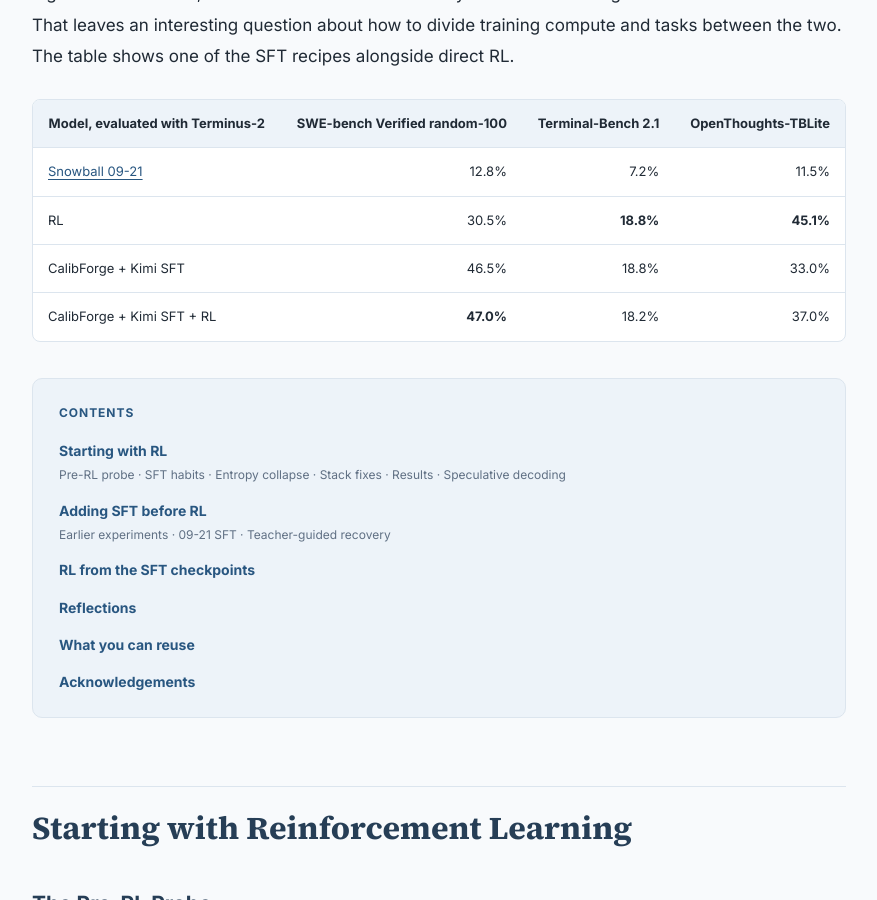
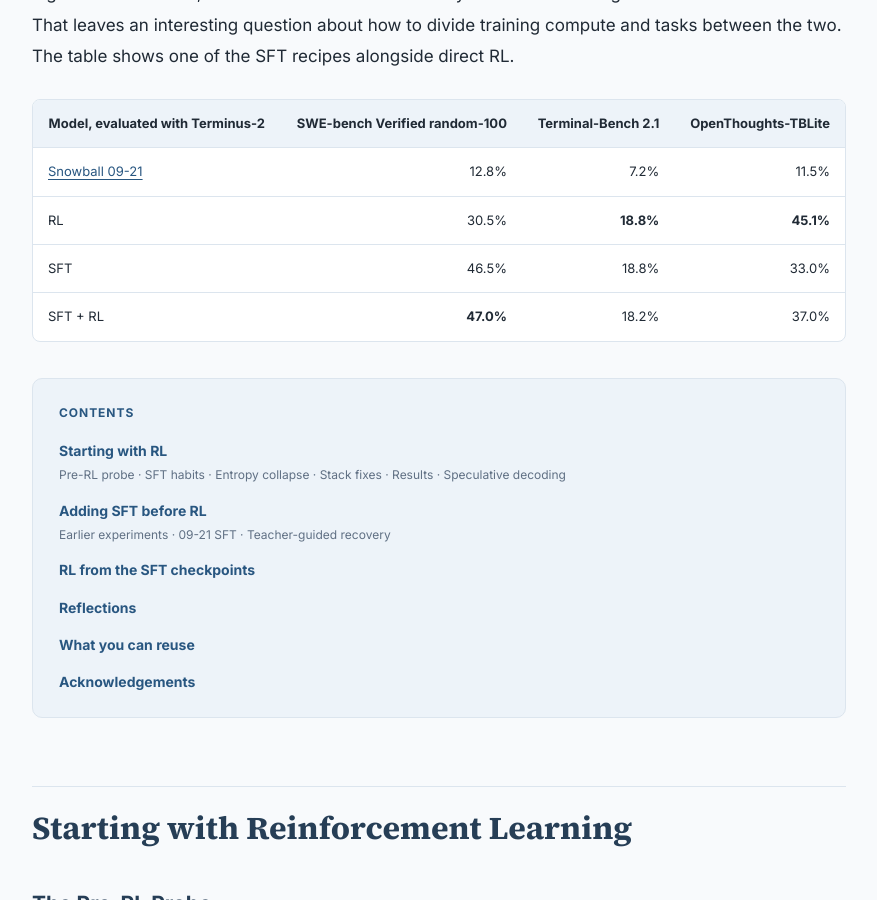
Before and after one commit to lukedhlee/lukedhlee.github.io, a Jekyll site: the page built from _posts/2026-10-21-turning-snowball-into-a-coding-agent.md, in a window 1280 px wide and 900 px high, scrolled down 1772 px. Shown: the whole window, without its empty margins (201-1078 px from the left). Built offline with Jekyll 4.4.1, drawn with Linux system fonts in a browser that asks for light colours.

Commit message:
Simplify opening table SFT labels

```diff
--- a/_posts/2026-10-21-turning-snowball-into-a-coding-agent.md
+++ b/_posts/2026-10-21-turning-snowball-into-a-coding-agent.md
@@ -34,8 +34,8 @@
 |---|---:|---:|---:|
 | [Snowball 09-21](https://github.com/marin-community/marin/issues/8089) | 12.8% | 7.2% | 11.5% |
 | RL | 30.5% | **18.8%** | **45.1%** |
-| CalibForge + Kimi SFT | 46.5% | 18.8% | 33.0% |
-| CalibForge + Kimi SFT + RL | **47.0%** | 18.2% | 37.0% |
+| SFT | 46.5% | 18.8% | 33.0% |
+| SFT + RL | **47.0%** | 18.2% | 37.0% |
 
 </div>
 
```
